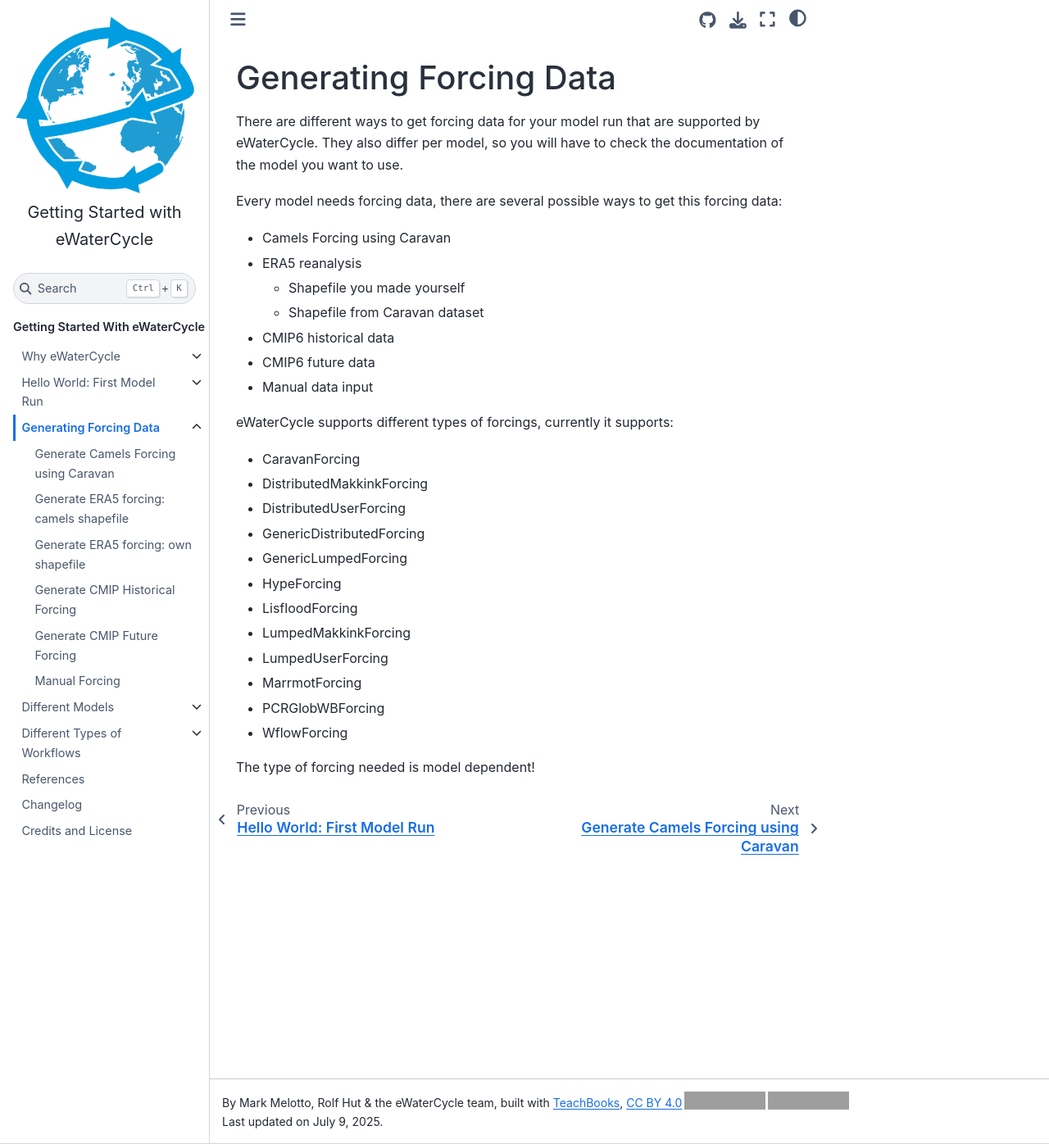
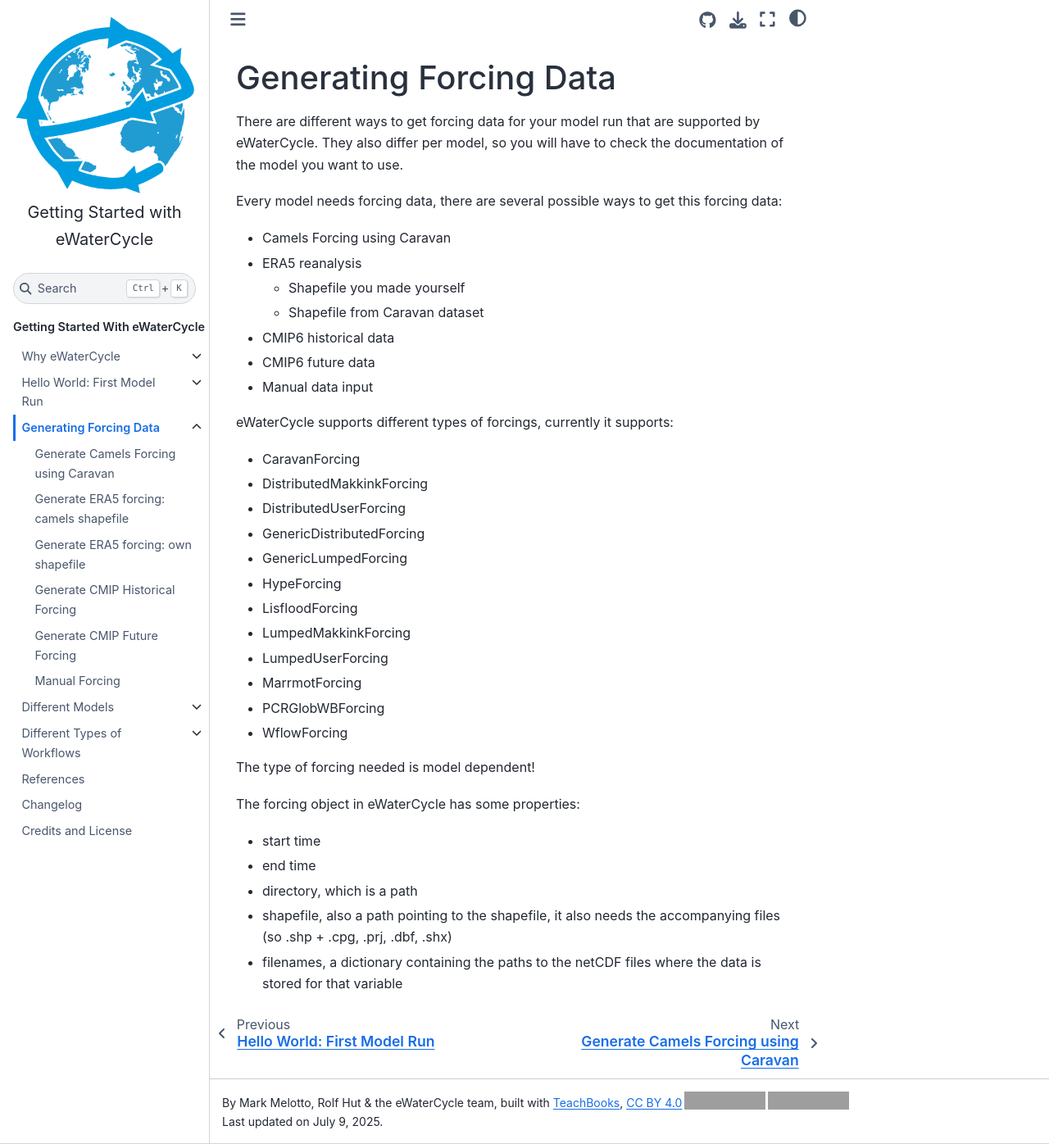
Before and after one commit to eWaterCycle/getting-started, a Jupyter Book: the page built from book/some_content/generate_forcing.md, in a window 1280 px wide and 1396 px high. Shown: the whole window at 82% size. Built offline with Jupyter Book 1.0.4 settings and Sphinx 7.4.7 and the Sphinx Book theme 1.1.4, drawn with Linux system fonts in a browser that asks for light colours; comment, search, counter and statistics services are not loaded; grey boxes are pictures that could not be loaded.

Commit message:
updated generate forcing to show what is in the object

```diff
--- a/book/some_content/generate_forcing.md
+++ b/book/some_content/generate_forcing.md
@@ -27,3 +27,10 @@
 * WflowForcing
 
 The type of forcing needed is model dependent!
+
+The forcing object in eWaterCycle has some properties:
+- start time
+- end time
+- directory, which is a path
+- shapefile, also a path pointing to the shapefile, it also needs the accompanying files (so .shp + .cpg, .prj, .dbf, .shx)
+- filenames, a dictionary containing the paths to the netCDF files where the data is stored for that variable
```
